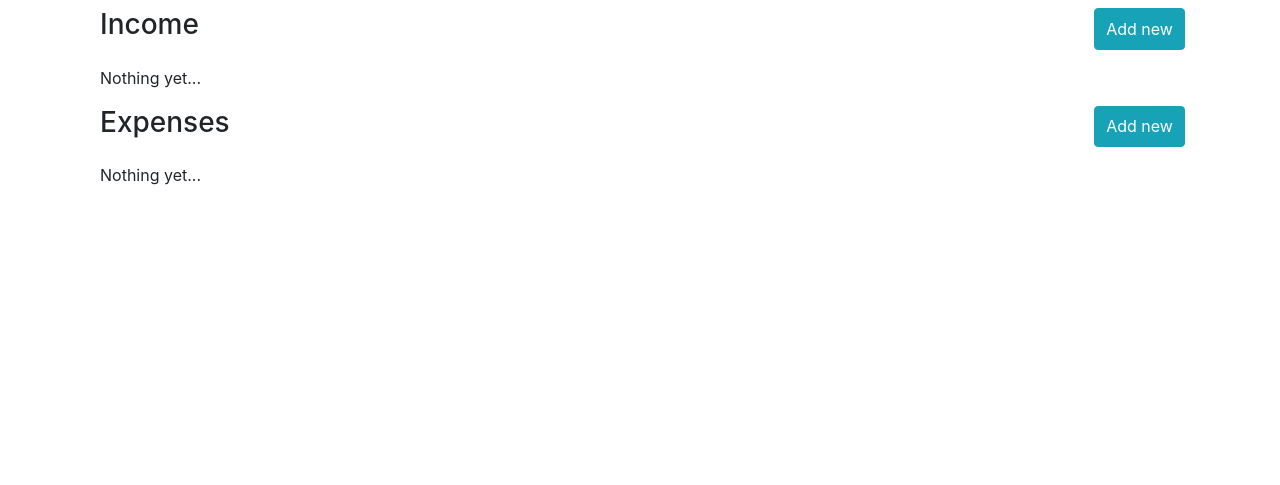
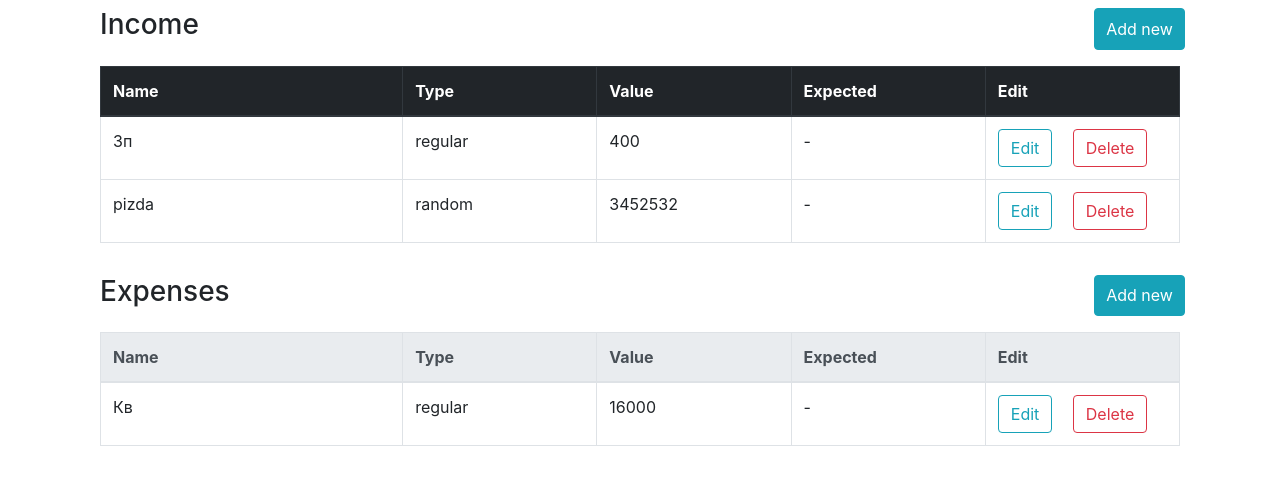
Before and after one commit to alekon28/financial_accounting, a Flask app: page /project_data?id=1 in a window 1280 px wide. Shown: the part 104-589 px from the top of the page. Run offline with Flask 2, Linux system fonts and the light colour scheme; a user stored in the database is signed in; data comes from the database, SQL or seed files in the repository; some libraries are stand-ins or nearby versions.

Commit message:
db changed, fix viewes

```diff
--- a/finacc/__init__.py
+++ b/finacc/__init__.py
@@ -5,7 +5,7 @@ from flask_login import LoginManager
 
 app = Flask(__name__)
 app.secret_key = "LkdrmcPb0O"
-app.config['SQLALCHEMY_DATABASE_URI'] = 'sqlite:////home/diana/projects/financial_accounting/database/main.db'
+app.config['SQLALCHEMY_DATABASE_URI'] = 'sqlite:////home/sasha/PycharmProjects/financial_accounting/main.db'
 db = SQLAlchemy(app)
 lm = LoginManager(app)
 
--- a/finacc/routes.py
+++ b/finacc/routes.py
@@ -4,7 +4,7 @@ from flask_login import login_user, login_required, logout_user
 from werkzeug.security import generate_password_hash, check_password_hash
 
 from finacc import app, db
-from finacc.models import User, Project, Income, Expense
+from finacc.models import User, Project, Transaction
 from finacc.validator import Validator
 
 
@@ -94,90 +94,46 @@ def project_data():
     if not project or project.user_id != user_id:
         flash("Project not found", "error")
         return redirect(url_for('project'))
-    incomes = Income.query.filter_by(project_id=project.id).all()
-    expenses = Expense.query.filter_by(project_id=project.id).all()
-    return render_template("project_data.html", incomes=incomes, expenses=expenses, project=project)
+    transactions = Transaction.query.filter_by(project_id=project.id).all()
+    return render_template("project_data.html", transactions=transactions, project=project)
 
 
-@app.route('/add_income', methods=["POST"])
+@app.route('/add_transaction', methods=["POST"])
 @login_required
-def add_income():
+def add_transaction():
     user_id = current_user.id
-    project_id = request.form.get('project_id')
-    income_type = request.form.get('type')
-    value = request.form.get('value')
-    name = request.form.get('name')
-    comment = request.form.get('comment')
+    req_data = request.form.to_dict()
+    print(req_data)
     validator = Validator()
-    if not validator.validate_new_income(income_type, value, name, comment):
-        flash("Enter correct income data", "error")
-        return redirect(url_for('project_data', id=project_id))
-    project = Project.query.filter_by(id=project_id).first()
+    if not validator.validate_new_transaction(req_data):
+        flash("Enter correct transaction data", "error")
+        return redirect(url_for('project'))
+    project = Project.query.filter_by(id=req_data['project_id']).first()
     if not project or project.user_id != user_id:
         flash("Project not found", "error")
         return redirect(url_for('project'))
-    new_income = Income(project_id=project_id, name=name, type=income_type, value=int(value), comment=comment)
-    db.session.add(new_income)
+    new_trans = Transaction(project_id=req_data["project_id"], name=req_data["name"],
+                            freq_type=req_data["freq_type"], value=req_data["value"],
+                            comment=req_data["comment"], trans_type=req_data["trans_type"])
+    db.session.add(new_trans)
     db.session.commit()
-    flash(f"Income {new_income.name} added successfully", "success")
-    return redirect(url_for('project_data', id=project_id))
+    flash(f"Transaction {new_trans.name} added successfully", "success")
+    return redirect(url_for('project_data', id=req_data["project_id"]))
 
 
-@app.route('/delete_income', methods=["GET"])
+@app.route('/delete_transaction', methods=["GET"])
 @login_required
-def delete_income():
+def delete_transaction():
     user_id = current_user.id
-    income_id = request.args.get('income_id')
-    income = Income.query.filter_by(id=income_id).first()
-    project = Project.query.filter_by(id=income.project_id).first()
-    print(user_id, income_id, project)
+    trans_id = request.args.get('trans_id')
+    trans = Transaction.query.filter_by(id=trans_id).first()
+    project = Project.query.filter_by(id=trans.project_id).first()
     if not project or project.user_id != user_id:
         flash("Project not found", "error")
         return redirect(url_for('project'))
-    db.session.delete(income)
+    db.session.delete(trans)
     db.session.commit()
-    flash(f"Income {income.name} was deleted successfully", "warning")
-    return redirect(url_for('project_data', id=project.id))
-
-
-@app.route('/add_expense', methods=["POST"])
-@login_required
-def add_expense():
-    user_id = current_user.id
-    project_id = request.form.get('project_id')
-    expense_type = request.form.get('type')
-    value = request.form.get('value')
-    name = request.form.get('name')
-    comment = request.form.get('comment')
-    validator = Validator()
-    if not validator.validate_new_income(expense_type, value, name, comment):
-        flash("Enter correct expense data", "error")
-        return redirect(url_for('project_data', id=project_id))
-    project = Project.query.filter_by(id=project_id).first()
-    if not project or project.user_id != user_id:
-        flash("Project not found", "error")
-        return redirect(url_for('project'))
-    new_expense = Expense(project_id=project_id, name=name, type=expense_type, value=int(value), comment=comment)
-    db.session.add(new_expense)
-    db.session.commit()
-    flash(f"Expense {new_expense.name} added successfully", "success")
-    return redirect(url_for('project_data', id=project_id))
-
-
-@app.route('/delete_expense', methods=["GET"])
-@login_required
-def delete_expense():
-    user_id = current_user.id
-    expense_id = request.args.get('expense_id')
-    expense = Expense.query.filter_by(id=expense_id).first()
-    project = Project.query.filter_by(id=expense.project_id).first()
-    print(user_id, expense_id, project)
-    if not project or project.user_id != user_id:
-        flash("Project not found", "error")
-        return redirect(url_for('project'))
-    db.session.delete(expense)
-    db.session.commit()
-    flash(f"Expense {expense.name} was deleted successfully", "warning")
+    flash(f"Income {trans.name} was deleted successfully", "warning")
     return redirect(url_for('project_data', id=project.id))
 
 
--- a/finacc/templates/base.html
+++ b/finacc/templates/base.html
@@ -1,6 +1,7 @@
 <!doctype html>
-<title>{% block title %}{% endblock %} - Flaskr</title>
+<title>{% block title %}{% endblock %} - FinAcc</title>
 <link rel="stylesheet" href="{{ url_for('static', filename='css/bootstrap.css') }}">
+<link rel="shortcut icon" href="{{ url_for('static', filename='favicon.ico') }}">
 
  <nav class="navbar navbar-expand-lg navbar-dark bg-dark container">
   <a class="navbar-brand" href="#">FinAcc</a>
--- a/finacc/templates/project_data.html
+++ b/finacc/templates/project_data.html
@@ -11,7 +11,7 @@
         <h3 class="col-11">Income</h3>
         <button type="button" class="btn btn-info col-1" data-toggle="modal" data-target="#IncomeAddNew">Add new</button>
     </div>
-        {% if incomes %}
+        {% if transactions %}
     <div class="table-responsive">
     <table class="table table-bordered">
   <thead class="thead-dark">
@@ -24,16 +24,18 @@
     </tr>
   </thead>
   <tbody>
-  {% for income in incomes %}
+  {% for transaction in transactions %}
+      {% if transaction.trans_type == "income" %}
     <tr>
-      <td>{{ income.name }}</td>
-      <td width="18%">{{ income.type }}</td>
-      <td width="18%">{{ income.value }}</td>
+      <td>{{ transaction.name }}</td>
+      <td width="18%">{{ transaction.freq_type }}</td>
+      <td width="18%">{{ transaction.value }}</td>
       <td width="18%">-</td>
       <td width="18%">
         <button type="button" class="btn btn-outline-info" data-toggle="modal" data-target="#ModalEdit">Edit</button>
-        <a type="button" class="btn btn-outline-danger ml-3" href="{{ url_for('delete_income', income_id=income.id) }}">Delete</a></td>
+        <a type="button" class="btn btn-outline-danger ml-3" href="{{ url_for('delete_transaction', trans_id=transaction.id) }}">Delete</a></td>
     </tr>
+      {% endif %}
   {% endfor %}
   </tbody>
 </table>
@@ -47,7 +49,7 @@
         <h3 class="col-11">Expenses</h3>
         <button type="button" class="btn btn-info col-1" data-toggle="modal" data-target="#ExpensesAddNew">Add new</button>
     </div>
-{% if expenses %}
+{% if transactions %}
 <div class="table-responsive">
 <table class="table table-bordered">
   <thead class="thead-light">
@@ -60,17 +62,19 @@
     </tr>
   </thead>
   <tbody>
-   {% for expense in expenses %}
+   {% for transaction in transactions %}
+       {% if transaction.trans_type == "expense" %}
     <tr>
-      <td>{{ expense.name }}</td>
-      <td width="18%">{{ expense.type }}</td>
-      <td width="18%">{{ expense.value }}</td>
+      <td>{{ transaction.name }}</td>
+      <td width="18%">{{ transaction.freq_type }}</td>
+      <td width="18%">{{ transaction.value }}</td>
       <td width="18%">-</td>
       <td width="18%">
         <button type="button" class="btn btn-outline-info" data-toggle="modal" data-target="#ModalEdit">Edit</button>
-        <a type="button" class="btn btn-outline-danger ml-3" href="{{ url_for('delete_expense', expense_id=expense.id) }}">Delete</a></td>
+        <a type="button" class="btn btn-outline-danger ml-3" href="{{ url_for('delete_transaction', trans_id=transaction.id) }}">Delete</a></td>
       </td>
     </tr>
+       {% endif %}
   {% endfor %}
   </tbody>
 </table>
@@ -80,52 +84,6 @@
     {% endif %}
     </div>
 
-
-
-    <div class="container">
-        <div class="modal fade" id="ModalEdit" tabindex="-1" role="dialog" aria-labelledby="ModalLabel" aria-hidden="true">
-            <div class="modal-dialog" role="document">
-                <div class="modal-content">
-                    <div class="modal-header">
-                        <h5 class="modal-title" id="ModalLabel">Editing mode</h5>
-                        <button type="button" class="close" data-dismiss="modal" aria-label="Close">
-                        <span aria-hidden="true">&times;</span>
-                        </button>
-                    </div>
-                    <form>
-                    <div class="modal-body">
-                            <div class="form-group">
-                                <label class="mr-sm-2" for="inlineFormCustomSelect">Type</label>
-                                <select class="custom-select mr-sm-2" id="inlineFormCustomSelect" name="type">
-                                    <option selected>Choose...</option>
-                                    <option value="regular">regular</option>
-                                    <option value="random">random</option>
-                                    <option value="savings">savings</option>
-                                </select>
-                            </div>
-                            <div class="form-group">
-                                <label for="recipient-name" class="col-form-label">Value:</label>
-                                <input type="number" class="form-control" id="value" name="value">
-                            </div>
-                            <div class="form-group">
-                                <label for="recipient-name" class="col-form-label">Name:</label>
-                                <input type="text" class="form-control" id="name" name="name">
-                            </div>
-                            <div class="form-group">
-                                <label for="message-text" class="col-form-label">Comment:</label>
-                                <textarea class="form-control" id="message-text" name="comment"></textarea>
-                            </div>
-                    </div>
-                        <div class="modal-footer">
-                            <button type="button" class="btn btn-secondary" data-dismiss="modal">Close</button>
-                            <input type="submit" class="btn btn-info" value="Add">
-                        </div>
-                        <input type="hidden" value="{{ project.id }}" name="project_id">
-                    </form>
-                </div>
-            </div>
-        </div>
-    </div>
 
         <div class="container">
         <div class="modal fade" id="IncomeAddNew" tabindex="-1" role="dialog" aria-labelledby="ModalLabel" aria-hidden="true">
@@ -137,24 +95,23 @@
                         <span aria-hidden="true">&times;</span>
                         </button>
                     </div>
-                    <form method="POST" action="/add_income">
+                    <form method="POST" action="/add_transaction">
                     <div class="modal-body">
                             <div class="form-group">
                                 <label class="mr-sm-2" for="inlineFormCustomSelect">Type</label>
-                                <select class="custom-select mr-sm-2" id="inlineFormCustomSelect" name="type">
-                                    <option selected>Choose...</option>
-                                    <option value="regular">regular</option>
-                                    <option value="random">random</option>
-                                    <option value="savings">savings</option>
+                                <select class="custom-select mr-sm-2" id="inlineFormCustomSelect" name="freq_type">
+                                    <option value="regular">Regular</option>
+                                    <option value="random" selected>Random</option>
+                                    <option value="savings">Savings</option>
                                 </select>
                             </div>
                             <div class="form-group">
                                 <label for="recipient-name" class="col-form-label">Value:</label>
-                                <input type="number" class="form-control" id="value" name="value">
+                                <input type="number" class="form-control" id="value" name="value" required>
                             </div>
                             <div class="form-group">
                                 <label for="recipient-name" class="col-form-label">Name:</label>
-                                <input type="text" class="form-control" id="name" name="name">
+                                <input type="text" class="form-control" id="name" name="name" required>
                             </div>
                             <div class="form-group">
                                 <label for="message-text" class="col-form-label">Comment:</label>
@@ -165,7 +122,7 @@
                                 <input type="submit" class="btn btn-info" value="Add">
                             </div>
                             <input type="hidden" value="{{ project.id }}" name="project_id">
-
+                            <input type="hidden" value="income" name="trans_type">
                         </div>
                     </form>
                 </div>
@@ -183,24 +140,23 @@
                         <span aria-hidden="true">&times;</span>
                         </button>
                     </div>
-                    <form method="POST" action="/add_expense">
+                    <form method="POST" action="/add_transaction">
                     <div class="modal-body">
                             <div class="form-group">
                                 <label class="mr-sm-2" for="inlineFormCustomSelect">Type</label>
-                                <select class="custom-select mr-sm-2" id="inlineFormCustomSelect" name="type">
-                                    <option selected>Choose...</option>
-                                    <option value="regular">regular</option>
-                                    <option value="random">random</option>
-                                    <option value="savings">savings</option>
+                                <select class="custom-select mr-sm-2" id="inlineFormCustomSelect" name="freq_type">
+                                    <option value="regular">Regular</option>
+                                    <option value="random" selected>Random</option>
+                                    <option value="savings">Savings</option>
                                 </select>
                             </div>
                             <div class="form-group">
                                 <label for="recipient-name" class="col-form-label">Value:</label>
-                                <input type="number" class="form-control" id="value" name="value">
+                                <input type="number" class="form-control" id="value" name="value" required>
                             </div>
                             <div class="form-group">
                                 <label for="recipient-name" class="col-form-label">Name:</label>
-                                <input type="text" class="form-control" id="name" name="name">
+                                <input type="text" class="form-control" id="name" name="name" required>
                             </div>
                             <div class="form-group">
                                 <label for="message-text" class="col-form-label">Comment:</label>
@@ -211,6 +167,7 @@
                                 <input type="submit" class="btn btn-info" value="Add">
                             </div>
                         <input type="hidden" value="{{ project.id }}" name="project_id">
+                        <input type="hidden" value="expense" name="trans_type">
                     </div>
                     </form>
                 </div>
```
Also changed, not shown: finacc/models.py (+8 -26 lines), finacc/validator.py (+13 -7 lines), database/main.db (deleted), finacc/static/favicon.ico (added), main.db (added).
